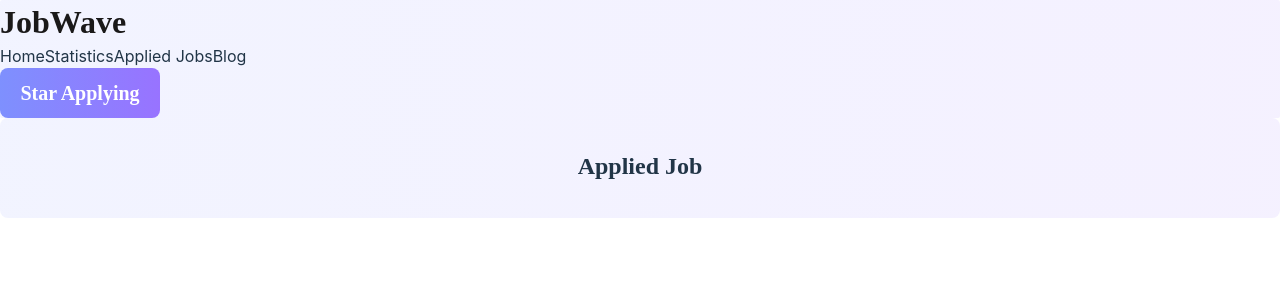
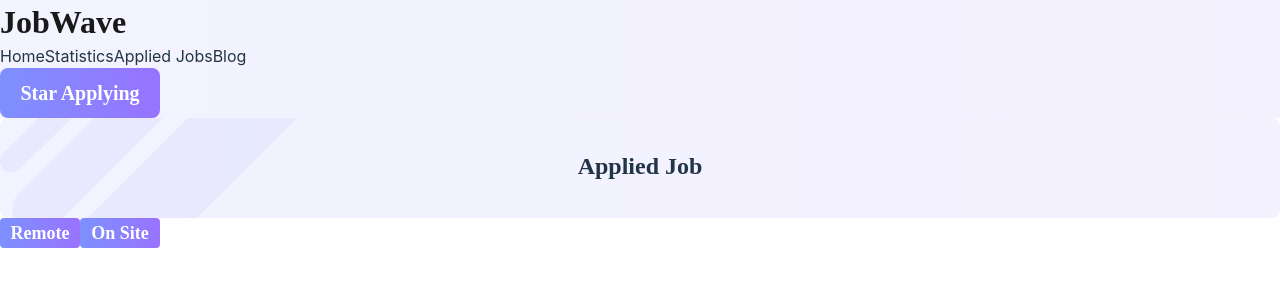
Before and after one commit to shahid1105/jobweb, a React (Vite) app: page /applied in a window 1280 px wide. Shown: the top 300 px of the page. Built offline with nearby package versions, Linux system fonts and the light colour scheme.

Commit message:
set banner

```diff
--- a/src/components/ApliedJob/Applied.css
+++ b/src/components/ApliedJob/Applied.css
@@ -5,10 +5,27 @@
   font-weight: 700;
   font-family: "Manrope";
   height: 100px;
-  background: linear-gradient(
-    90deg,
-    rgba(126, 144, 254, 0.1) 0%,
-    rgba(152, 115, 255, 0.1) 100%
-  );
+
+  background-image: linear-gradient(
+      90deg,
+      rgba(126, 144, 254, 0.1) 0%,
+      rgba(152, 115, 255, 0.1) 100%
+    ),
+    url(../../../public/image/Vector-1.png);
+  background-repeat: no-repeat;
   border-radius: 8px;
 }
+.filter-btn {
+  font-family: "Manrope";
+  font-style: normal;
+  font-weight: 600;
+  font-size: 18px;
+  line-height: 15px;
+
+  color: #ffffff;
+
+  width: 80px;
+  height: 30px;
+  background: linear-gradient(90deg, #7e90fe 0%, #9873ff 100%);
+  border-radius: 4px;
+}
--- a/src/components/ApliedJob/Applied.jsx
+++ b/src/components/ApliedJob/Applied.jsx
@@ -1,4 +1,4 @@
-import React from "react";
+import React, { useState } from "react";
 import { getStoredData } from "../../Utilities/FakeDB";
 import { useLoaderData } from "react-router-dom";
 import "./Applied.css";
@@ -16,11 +16,24 @@ const Applied = () => {
       jobCard.push(foundJobData);
     }
   }
-  console.log(jobCard);
+  // const [filterData, setFilterData] = useState(jobCard);
+
+  // const remoteHandler = () => {
+  //   const remote = filterData.filter((job) => job.remote == "remote");
+  //   setFilterData(remote);
+  // };
+  // const onSiteHandler = () => {};
+
   return (
     <div>
       <h3 className="banner">Applied Job</h3>
       <div className="md:mx-48 lg:mx-48">
+        <div className="mt-14 flex gap-5 justify-end">
+          <button onClick={() => remoteHandler()} className="filter-btn">
+            Remote
+          </button>
+          <button className="filter-btn">On Site</button>
+        </div>
         {jobCard.map((card) => (
           <AppliedJobCard key={card.id} card={card}></AppliedJobCard>
         ))}
--- a/src/components/AppliedJobCard/AppliedJobCard.jsx
+++ b/src/components/AppliedJobCard/AppliedJobCard.jsx
@@ -15,7 +15,7 @@ const AppliedJobCard = ({ card }) => {
     location,
     salary,
   } = card;
-  console.log(card);
+
   return (
     <div className="mt-14">
       <div className="card-container p-10">
```
Also changed, not shown: public/image/Vector-1.png (added).
